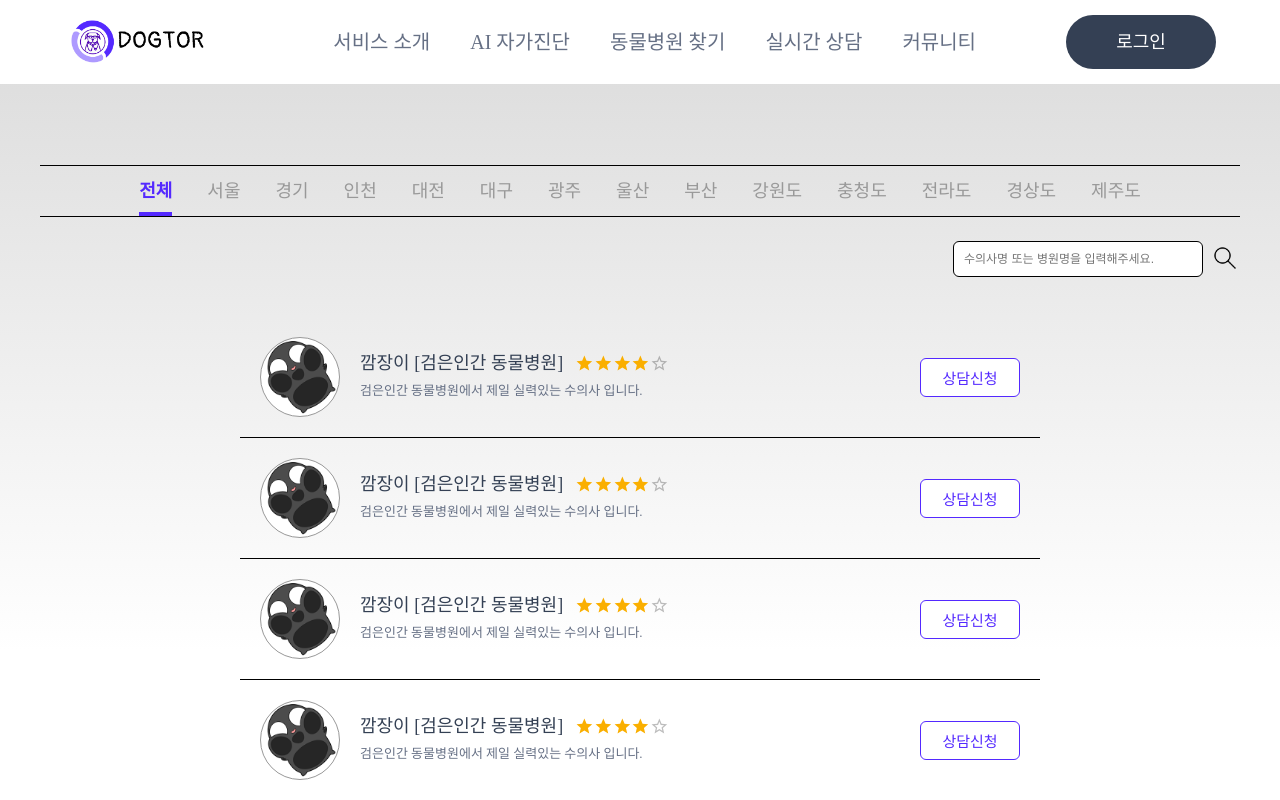
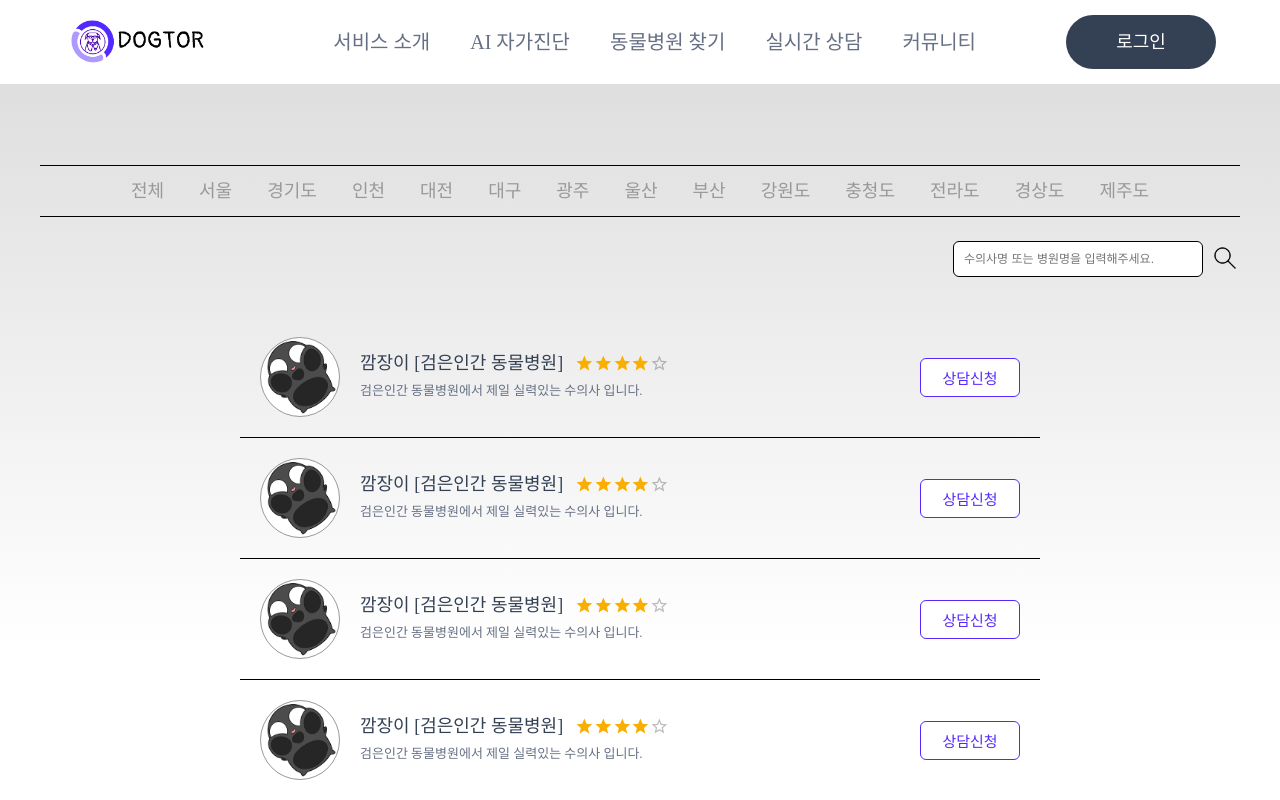
Before and after one commit to JeongTaekCho/-DOCTOR, a React (Vite) app: page /chats in a window 1280 px wide. Shown: the top 800 px of the page. Built offline with nearby package versions, Linux system fonts and the light colour scheme.

Commit message:
🔨 Modify:  수의사 리스트 로직 수정

```diff
--- a/src/constants/commons/menus.ts
+++ b/src/constants/commons/menus.ts
@@ -33,18 +33,18 @@ export const PROFILE_MENU = [
 ];
 
 export const AREA = [
-  '전체',
-  '서울',
-  '경기',
-  '인천',
-  '대전',
-  '대구',
-  '광주',
-  '울산',
-  '부산',
-  '강원도',
-  '충청도',
-  '전라도',
-  '경상도',
-  '제주도'
+  'All',
+  'Seoul',
+  'Gyeonggi',
+  'Incheon',
+  'Daejeon',
+  'Daegu',
+  'Gwangju',
+  'Ulsan',
+  'Busan',
+  'Gangwon',
+  'Chungcheong',
+  'Jeolla',
+  'Gyeongsang',
+  'Jeju'
 ];
--- a/src/hooks/query/useGetDoctorListQuery.ts
+++ b/src/hooks/query/useGetDoctorListQuery.ts
@@ -1,10 +1,10 @@
 import { useQuery } from '@tanstack/react-query';
 import * as API from '../../api/index';
 
-const getDoctorList = async (): Promise<any> => {
-  return API.get('/chats/vet-lists');
+const getDoctorList = async (areaName: string, search: string): Promise<any> => {
+  return API.get(`/chats/vet-lists?region=${areaName}&search=${search}`);
 };
 
-export const useGetDoctorListQuery = () => {
-  return useQuery(['user-key'], getDoctorList);
+export const useGetDoctorListQuery = (areaName: string, search: string) => {
+  return useQuery(['doctorList-key'], () => getDoctorList(areaName, search));
 };
--- a/src/pages/ChatDetail/index.tsx
+++ b/src/pages/ChatDetail/index.tsx
@@ -22,7 +22,10 @@ const ChatDetail = () => {
   useEffect(() => {
     // 백엔드 서버 주소로 소켓 연결
     const socket = io(serverUrl, {
-      transports: ['websocket']
+      transports: ['websocket'],
+      auth: {
+        token: sessionStorage.getItem('token')
+      }
     });
     setSocket(socket);
 
@@ -67,7 +70,7 @@ const ChatDetail = () => {
 
     // if (message.trim() === '' || !chatId) return;
     // 서버에 메시지 전송
-    socket?.emit('msgSend', { email: 'cjt3591@gmail.com', chatId, content: message });
+    socket?.emit('msgSend', { chatId: 2, content: message });
     setMessages(prevMessages => [
       ...prevMessages,
       {
--- a/src/pages/Chats/index.tsx
+++ b/src/pages/Chats/index.tsx
@@ -1,4 +1,4 @@
-import React, { MouseEvent, useState } from 'react';
+import React, { ChangeEvent, MouseEvent, useEffect, useState } from 'react';
 import * as S from './style';
 import Loading from '../../components/commons/Loading';
 import ChatList from '../../components/chats/ChatList';
@@ -9,17 +9,31 @@ import { useAtom } from 'jotai';
 import { useGetDoctorListQuery } from '../../hooks/query/useGetDoctorListQuery';
 
 const ChatsPage = () => {
-  const [isArea, setIsArea] = useState('전체');
+  const [areaName, setAreaName] = useState('');
+  const [search, setSearch] = useState('');
   const [userToken] = useAtom(tokenAtom);
 
-  const { data } = useGetDoctorListQuery();
+  const { data, refetch } = useGetDoctorListQuery(areaName, search);
+  console.log(data);
 
-  console.log(data);
+  useEffect(() => {
+    refetch();
+  }, [areaName]);
 
   const handleClickArea = (e: MouseEvent<HTMLLIElement>) => {
     const target = e.target as HTMLLIElement;
     const { name } = target.dataset;
-    setIsArea(name || '');
+    setAreaName(name || '');
+    setSearch('');
+  };
+
+  const handleChangeSearch = (e: ChangeEvent<HTMLInputElement>) => {
+    setSearch(e.target.value);
+  };
+
+  const handleSearch = (e: MouseEvent<HTMLButtonElement>) => {
+    e.preventDefault();
+    refetch();
   };
 
   return (
@@ -31,18 +45,47 @@ const ChatsPage = () => {
               <li
                 key={uuid()}
                 data-name={area}
-                className={isArea === area ? 'selected' : ''}
+                className={areaName === area ? 'selected' : ''}
                 onClick={handleClickArea}
               >
-                {area}
+                {area === 'Seoul'
+                  ? '서울'
+                  : area === 'Gyeonggi'
+                  ? '경기도'
+                  : area === 'Incheon'
+                  ? '인천'
+                  : area === 'Daejeon'
+                  ? '대전'
+                  : area === 'Daegu'
+                  ? '대구'
+                  : area === 'Gwangju'
+                  ? '광주'
+                  : area === 'Ulsan'
+                  ? '울산'
+                  : area === 'Busan'
+                  ? '부산'
+                  : area === 'Gangwon'
+                  ? '강원도'
+                  : area === 'Chungcheong'
+                  ? '충청도'
+                  : area === 'Jeolla'
+                  ? '전라도'
+                  : area === 'Gyeongsang'
+                  ? '경상도'
+                  : area === 'Jeju'
+                  ? '제주도'
+                  : '전체'}
               </li>
             ))}
           </S.AreaList>
         </S.AreaBox>
         <S.SearchBox>
           <S.SearchForm>
-            <S.SearchInput placeholder="수의사명 또는 병원명을 입력해주세요." />
-            <S.SearchImgBtn type="submit">
+            <S.SearchInput
+              placeholder="수의사명 또는 병원명을 입력해주세요."
+              onChange={handleChangeSearch}
+            />
+            <S.SearchImgBtn type="submit" onClick={handleSearch}>
               <img src="/images/commons/search.png" alt="검색 아이콘 이미지" />
             </S.SearchImgBtn>
           </S.SearchForm>
```
